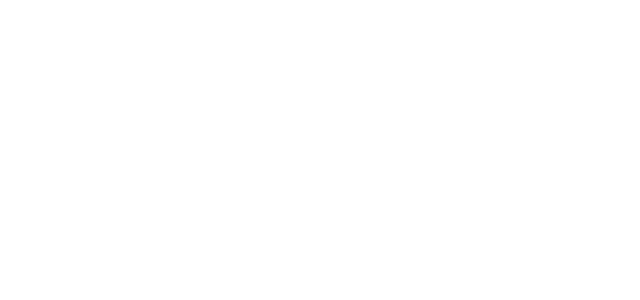
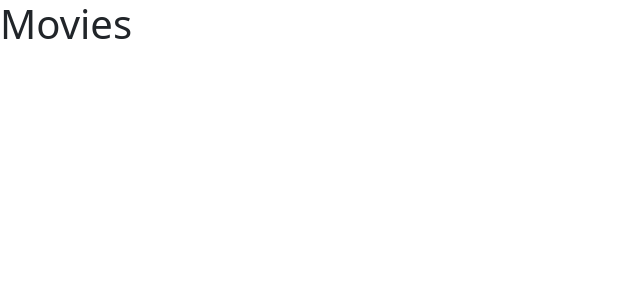
Before and after one commit to carlomagno-ale/react-movie-filter, a React (Vite) app: page / in a window 1280 px wide. Shown: the top 300 px of the page, without its empty margins (0-640 px from the left). Built offline with nearby package versions, Linux system fonts and the light colour scheme.

Commit message:
Add Bootstrap dependency and update App component title

```diff
--- a/package.json
+++ b/package.json
@@ -10,6 +10,7 @@
     "preview": "vite preview"
   },
   "dependencies": {
+    "bootstrap": "^5.3.3",
     "react": "^19.0.0",
     "react-dom": "^19.0.0"
   },
--- a/src/App.jsx
+++ b/src/App.jsx
@@ -4,7 +4,7 @@ export default function App() {
 
   return (
     <>
-
+      <h1>Movies</h1>
     </>
   )
 }
```
Also changed, not shown: 1 other file (tests, documents, lock files or other folders).
